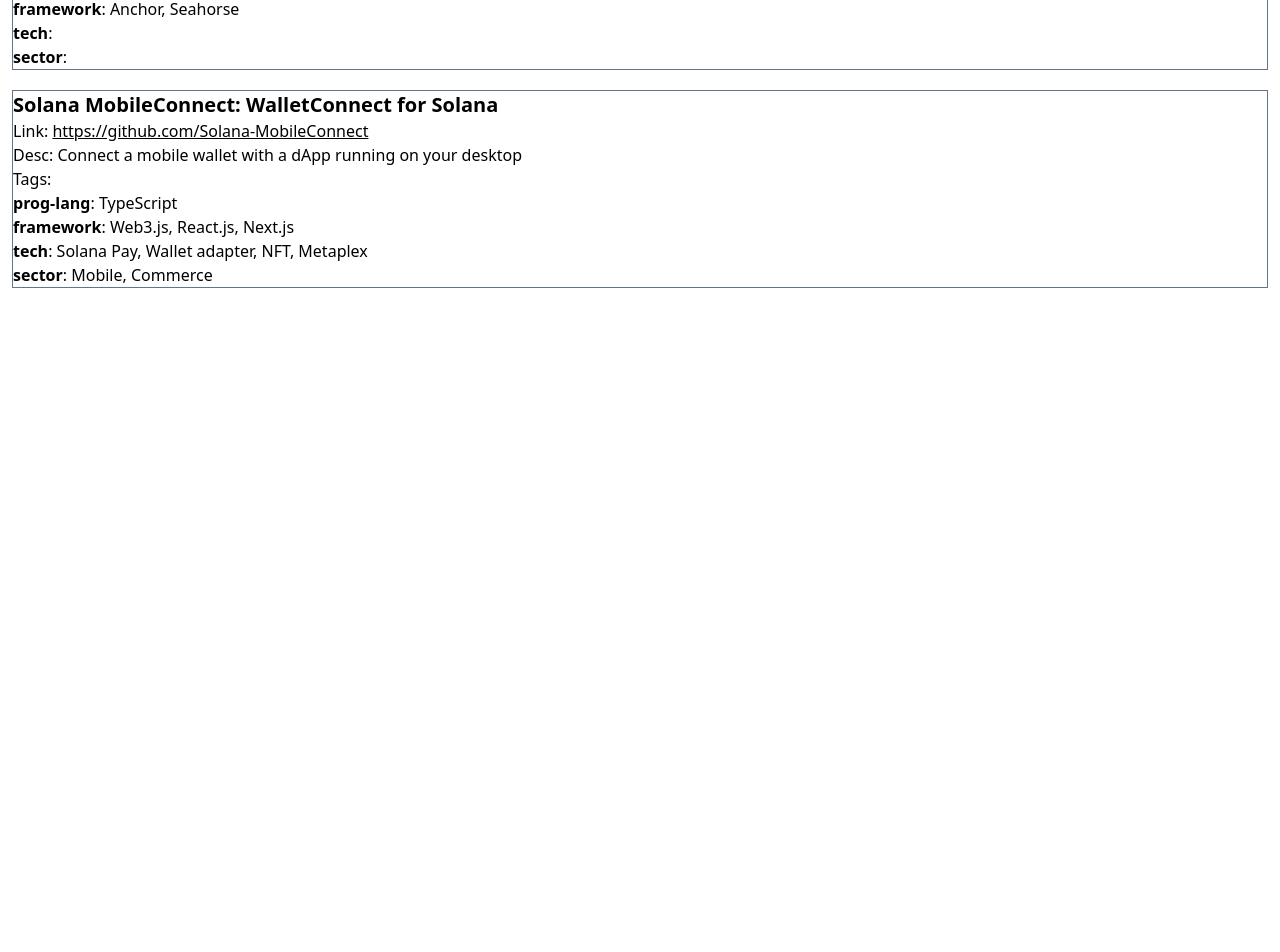
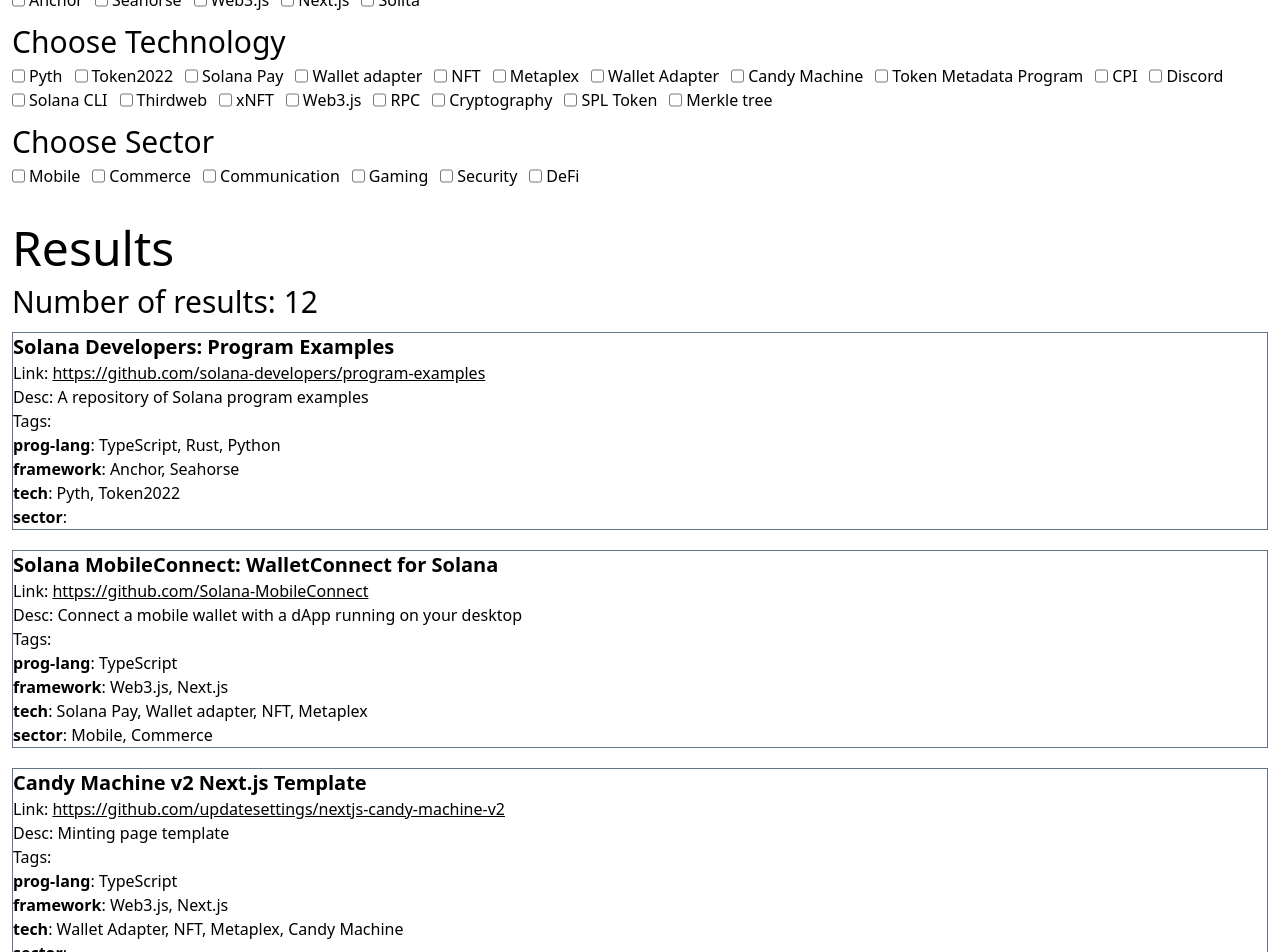
Before and after one commit to maxims94/codevault-experiment, a Next.js app: page / in a window 1280 px wide. Shown: the part 200-1152 px from the top of the page. Before the commit the page ends 800 px from the top, so only its background shows below. Built offline with nearby package versions, Linux system fonts and the light colour scheme.

Commit message:
new filter logic

```diff
--- a/app/page.tsx
+++ b/app/page.tsx
@@ -13,7 +13,7 @@
     "tags": {
       "prog-lang": ["TypeScript", "Rust", "Python"],
       "framework": ["Anchor", "Seahorse"],
-      "tech": [],
+      "tech": ["Pyth", "Token2022"],
       "sector": []
     }
   },
@@ -23,21 +23,210 @@
     "link": "https://github.com/Solana-MobileConnect",
     "tags": {
       "prog-lang": ["TypeScript"],
-      "framework": ["Web3.js", "React.js", "Next.js"],
+      "framework": ["Web3.js", "Next.js"],
       "tech": ["Solana Pay", "Wallet adapter", "NFT", "Metaplex"],
       "sector": ["Mobile", "Commerce"]
     }
+  },
+  {
+      "title": "Candy Machine v2 Next.js Template",
+      "desc": "Minting page template",
+      "link": "https://github.com/updatesettings/nextjs-candy-machine-v2",
+      "tags": {
+        "prog-lang": ["TypeScript"],
+        "framework": ["Web3.js", "Next.js"],
+        "tech": ["Wallet Adapter", "NFT", "Metaplex", "Candy Machine"],
+        "sector": []
+      }
+  },
+  {
+      "title": "Calling the Token Metadata Program",
+      "desc": "Example on how to do CPI calls to mpl-token-metadata program",
+      "link": "https://github.com/0xPratik/NFT",
+      "tags": {
+        "prog-lang": ["TypeScript", "Rust"],
+        "framework": ["Anchor"],
+        "tech": ["Token Metadata Program", "Metaplex", "CPI"],
+        "sector": []
+      }
+  },
+  {
+      "title": "Solana RPC Discord Bot",
+      "desc": "Discord Bot to use Solana RPC calls as commands",
+      "link": "https://github.com/PuppyGamingDev/Solana-RPC-Discord-Bot",
+      "tags": {
+        "prog-lang": ["JavaScript"],
+        "framework": ["Web3.js"],
+        "tech": ["Discord"],
+        "sector": ["Communication"]
+      }
+  },
+  {
+      "title": "Dungeon3",
+      "desc": "RPG game on Solana",
+      "link": "https://github.com/aeither/dungeon3",
+      "tags": {
+        "prog-lang": ["TypeScript", "Python"],
+        "framework": ["Seahorse", "Web3.js"],
+        "tech": ["Solana CLI", "Thirdweb", "NFT", "Wallet adapter"],
+        "sector": ["Gaming"]
+      }
+  },
+  {
+      "title": "xNFT scaffold",
+      "desc": "Next.js template to create xNFTs for Backpack",
+      "link": "https://github.com/builderz-labs/builderz-xNFT-scaffold-next",
+      "tags": {
+        "prog-lang": ["TypeScript"],
+        "framework": ["Next.js"],
+        "tech": ["xNFT", "Wallet adapter", "Web3.js"],
+        "sector": []
+      }
+  },
+  {
+      "title": "Connect Four Game",
+      "desc": "The Connect Four game implemented as Solana Program",
+      "link": "https://github.com/Gajesh2007/ConnectFour",
+      "tags": {
+        "prog-lang": ["Rust"],
+        "framework": [],
+        "tech": [],
+        "sector": ["Gaming"]
+      }
+  },
+  {
+      "title": "Solana RPC calls with Rust",
+      "desc": "Demonstrating how to use Rust to make Solana RPC calls",
+      "link": "https://github.com/ronanyeah/solana-rust-examples/tree/master",
+      "tags": {
+        "prog-lang": ["Rust"],
+        "framework": [],
+        "tech": ["RPC"],
+        "sector": []
+      }
+  },
+  {
+      "title": "Bunkr - On-chain 2FA",
+      "desc": "Secure your on-chain assets with 2FA",
+      "link": "https://github.com/Bunkr-On-Chain-2FA/bunkr-program",
+      "tags": {
+        "prog-lang": ["TypeScript", "Rust"],
+        "framework": ["Anchor", "Web3.js", "Solita"],
+        "tech": ["Cryptography", "Metaplex", "SPL Token", "Merkle tree"],
+        "sector": ["Security"]
+      }
+  },
+  {
+      "title": "Openbook Solana program",
+      "desc": "Order book DEX on Solana",
+      "link": "https://github.com/openbook-dex/program",
+      "tags": {
+        "prog-lang": ["Rust"],
+        "framework": ["Anchor"],
+        "tech": [],
+        "sector": ["DeFi"]
+      }
+  },
+  {
+      "title": "Dexterity",
+      "desc": "Reference implementation of a decentralized exchange",
+      "link": "https://github.com/solana-labs/dexterity",
+      "tags": {
+        "prog-lang": ["Rust"],
+        "framework": ["Anchor"],
+        "tech": [],
+        "sector": ["DeFi"]
+      }
+  },
+]
+
+const TAG_GROUPS_NAME: any = {
+  "prog-lang": "Programming language",
+  "framework": "Framework",
+  "tech": "Technology",
+  "sector": "Sector"
+}
+
+const TAG_GROUPS_TAGS: any = {}
+
+for(const tag_group_id in TAG_GROUPS_NAME) {
+
+  const all_tags: any = []
+
+  for(const data_item of data) {
+
+    const data_item_tags = (data_item as any).tags[tag_group_id]
+
+    for (const new_tag of data_item_tags) {
+      if (!all_tags.includes(new_tag)) {
+        all_tags.push(new_tag)
+      }
+    }
   }
-]
+
+  TAG_GROUPS_TAGS[tag_group_id] = all_tags
+}
+
+//console.log(TAG_GROUPS_TAGS)
+
+const tagsFilterInit: { [index: string]: String[]} = {}
+for(const tag_group_id in TAG_GROUPS_NAME) {
+  tagsFilterInit[tag_group_id] = []
+}
 
 export default function Home() {
 
+  const [tagsFilter, setTagsFilter] = useState<{ [index: string]: String[]}>(tagsFilterInit)
+
+  const handleCheckboxClick = (group_id: string, tag: string) => {
+    return (event: any) => {
+      if(event.target.checked) {
+        setTagsFilter({...tagsFilter, [group_id]: [...tagsFilter[group_id], tag]})
+        console.log(tagsFilter)
+      } else {
+        setTagsFilter({...tagsFilter, [group_id]: tagsFilter[group_id].filter(x => x !== tag)})
+        console.log(tagsFilter)
+      }
+    }
+  }
+
+  // "and" over groups and "or" inside a group
+  const filteredData = data.filter(item =>
+    Object.entries(item.tags).every(([group_id, group_tags]) =>
+      tagsFilter[group_id].length === 0 || (group_tags as string[]).some(tag => tagsFilter[group_id].includes(tag))
+    )
+  )
+
   return (
     <main>
+
+      <div className="max-w-screen-xl p-3">
+        <h1 className="text-5xl mb-3">Filter</h1>
+        {
+          Object.entries(TAG_GROUPS_NAME).map(([group_id, group_name]) => (
+            <div key={group_id}>
+              <h2 className="text-3xl mb-1">Choose {group_name as string}</h2>
+              <div className="flex flex-row flex-wrap mb-3">
+                {
+                  TAG_GROUPS_TAGS[group_id].map((tag: string) => (
+                    <div key={tag} className="flex flex-row flex-nowrap mr-3">
+                      <input type="checkbox" id={tag} name={tag} value={tag} checked={tagsFilter[group_id].includes(tag)} onChange={handleCheckboxClick(group_id, tag)}/>
+                      <label htmlFor={tag} className="ml-1">{tag}</label>
+                    </div>
+                  ))
+                }
+              </div>
+            </div>
+          ))
+        }
+
+      </div>
+
       <div className="max-w-screen-xl p-3">
         <h1 className="text-5xl mb-3">Results</h1>
+        <p className="text-3xl mb-3">Number of results: {filteredData.length}</p>
         {
-          data.map(item =>
+          filteredData.map(item =>
             <div key={item.title} className="border border-slate-500 mb-5">
               <div className="text-xl font-bold">{item.title}</div>
               <div>Link: {item.link !== undefined ? <Link href={item.link} target="_blank" className="underline">{item.link}</Link> : "None"}</div>
--- a/app/page_prev.tsx
+++ /dev/null
@@ -1,71 +0,0 @@
-"use client"
-
-import { useCallback, useEffect, useRef, useState, ChangeEvent } from 'react';
-
-import Link from 'next/link';
-
-import data from '@/public/database.json';
-
-const tags: String[] = data.flatMap(x => x.tags ?? [])
-
-let tags_unique: any[] = [];
-
-tags.forEach(item => {
-  if (!tags_unique.includes(item)) {
-    tags_unique.push(item)
-  }
-});
-
-export default function Home() {
-
-  const [tagsFilter, setTagsFilter] = useState<String[]>([])
-
-  const handleCheckboxChange = (event: any) => {
-    if(event.target.checked) {
-      setTagsFilter([...tagsFilter, event.target.value])
-    } else {
-      setTagsFilter(tagsFilter.filter(x => x !== event.target.value))
-    }
-  }
-
-  const filteredData = tagsFilter.length === 0 ? data : data.filter(item => item.tags !== undefined && tagsFilter.every(tag => item.tags.includes(tag)))
-
-  return (
-    <main>
-      <div className="max-w-screen-xl p-3">
-        <h1 className="text-5xl mb-3">Filter</h1>
-        {
-         tags_unique.map(item =>
-          <label key={item} className="block mr-3">
-            <input value={item} type="checkbox" className="mr-2" checked={tagsFilter.includes(item)} onChange={handleCheckboxChange}/>
-            {item}
-          </label>
-         )
-        }
-      </div>
-      <div className="max-w-screen-xl p-3">
-        <h1 className="text-5xl mb-3">Results</h1>
-        {
-          filteredData.map(item =>
-            <div key={item.title} className="border border-slate-500 mb-5">
-              <div className="text-xl font-bold">{item.title}</div>
-              <div>Desc: {item.desc ?? "None"}</div>
-              <div>Long desc: {item.long_desc ?? "None"}</div>
-              <div>Tags: <span className="font-bold">{item.tags !== undefined ? item.tags.join(', ') : 'None'}</span></div>
-              <div>Link: {item.link !== undefined ? <Link href={item.link} target="_blank" className="underline">{item.link}</Link> : "None"}</div>
-              <div>Content:
-              {
-                 item.content !== undefined ?
-                 Object.entries(item.content).map(([label, url]) =>
-                   <Link key={label} href={url as any} target="_blank" className="underline block">{label}</Link>
-                 ) : 'None'
-              }
-              </div>
-           </div>
-          )
-        }
-      </div>
-
-    </main>
-  )
-}
```
Also changed, not shown: 1 other file (tests, documents, lock files or other folders).
